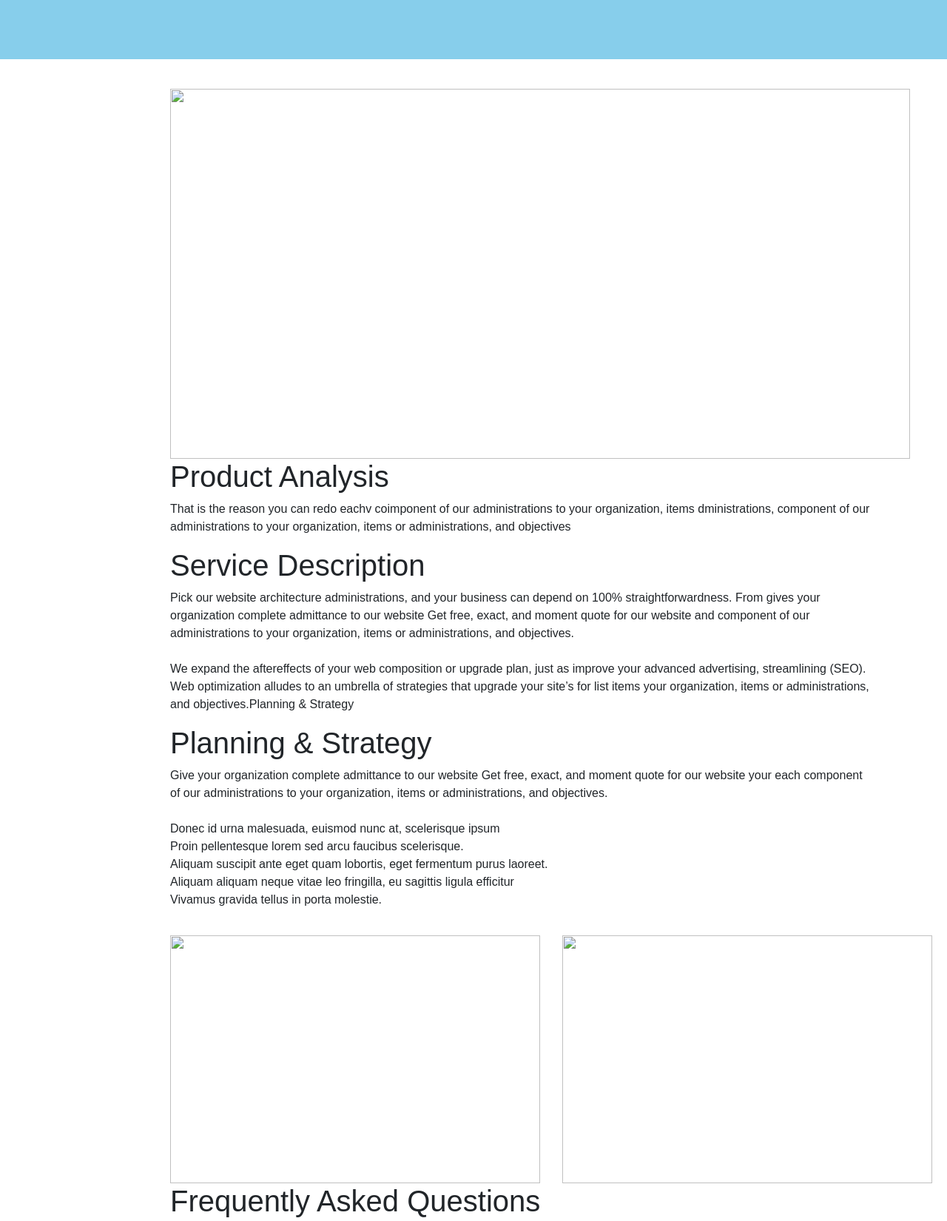
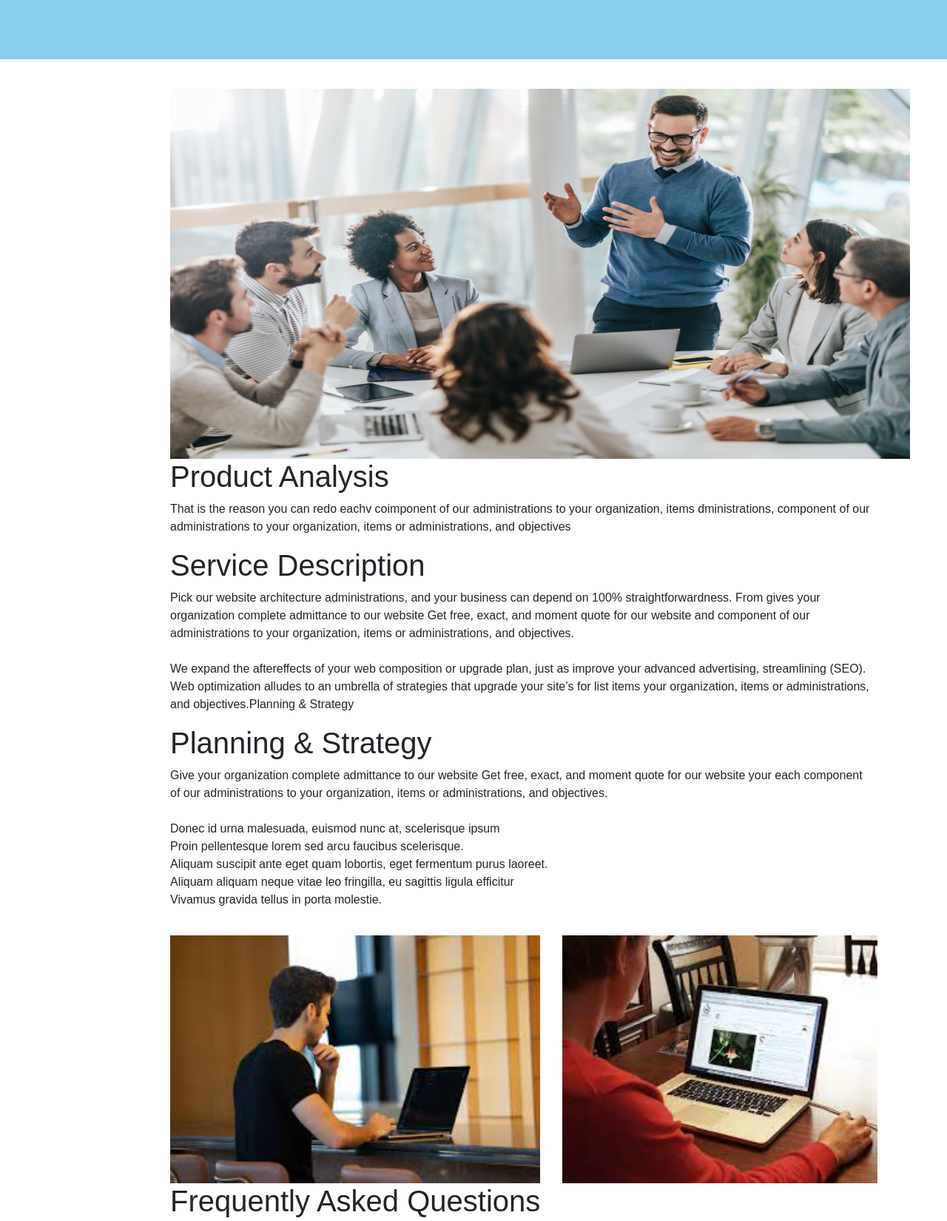
Before and after one commit to jaisharma9729/goognutest.github.io, a plain HTML site: page index.html in a window 1280 px wide. Shown: the part 420-2070 px from the top of the page at 74% size. Drawn offline with nearby package versions, Linux system fonts and the light colour scheme.

Commit message:
Update index.html

```diff
--- a/index.html
+++ b/index.html
@@ -25,14 +25,14 @@
         </div>
 
         <div class="image0">
-            <img src="/goognu 2/img/istockphoto-1218524115-612x612.jpg" width="500px" height="350px" >
+            <img src="./img/istockphoto-1218524115-612x612.jpg" width="500px" height="350px" >
 
         </div>
     </div>
 
 </div>
 <div class="container ">
-    <img src="/goognu 2/img/meeting.jpg" style="width: 1000px;  height: 500px; margin-top: 40px;>
+    <img src="./img/meeting.jpg" style="width: 1000px;  height: 500px; margin-top: 40px;>
 
 </div>
 <div class="text-container">
@@ -70,8 +70,8 @@
                         Aliquam aliquam neque vitae leo fringilla, eu sagittis ligula efficitur<br>
                         Vivamus gravida tellus in porta molestie.</p>
                       <div class="two-image">
-                        <img src="/goognu 2/img/img1.jpg" style="width: 500px; height: 335px; ; margin-top: 20px;"  >
-                        <img src="/goognu 2/img/img2.jpg" style="width: 500px; height: 335px; margin-top: 20px;" >
+                        <img src="./img/img1.jpg" style="width: 500px; height: 335px; ; margin-top: 20px;"  >
+                        <img src="./img/img2.jpg" style="width: 500px; height: 335px; margin-top: 20px;" >
                       </div>
                       <h1>Frequently Asked Questions</h1>
                       <p style="width: 400px;">Cras tincidunt lobortis feugiat vivamus at morbi leo urna
```
